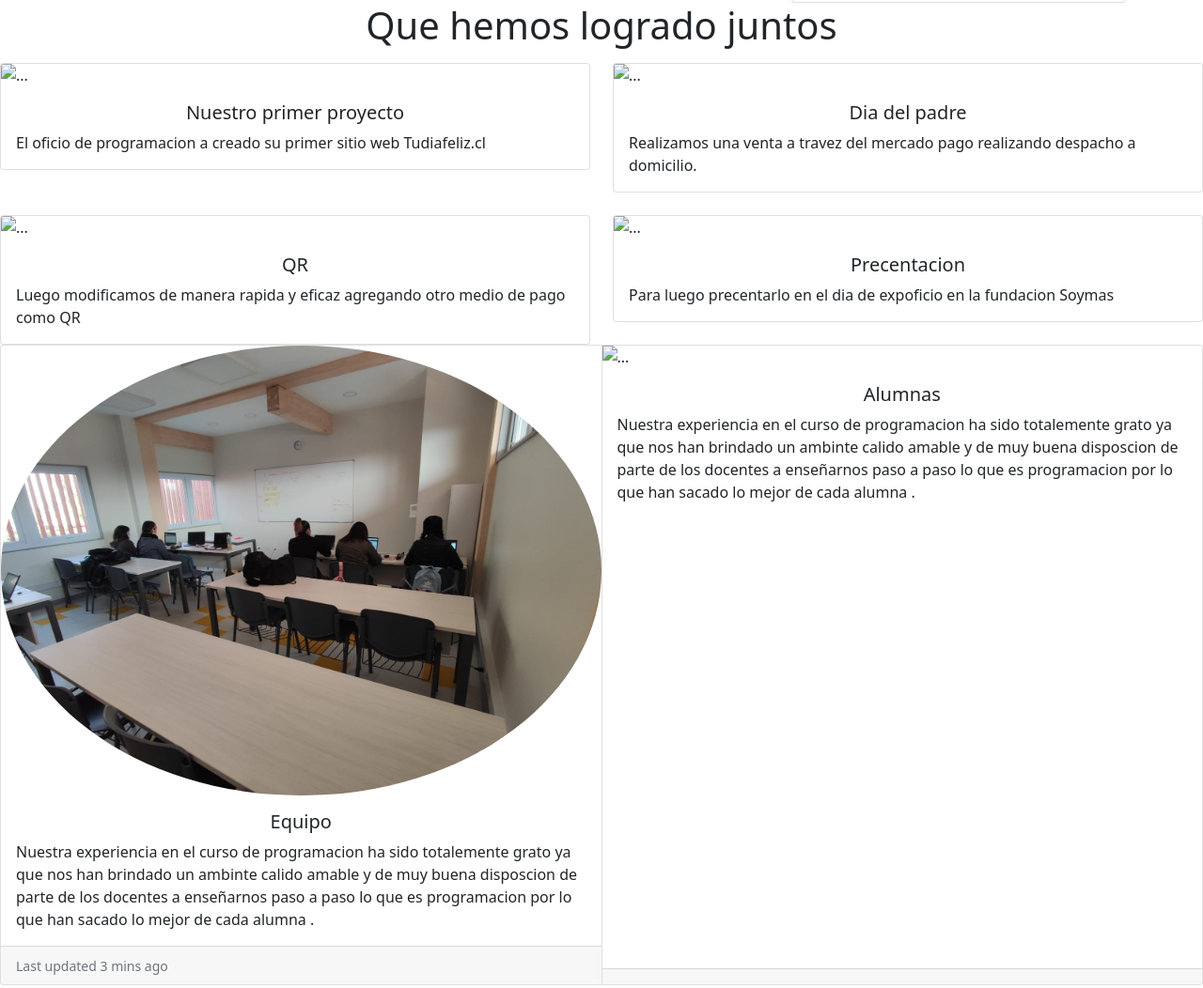
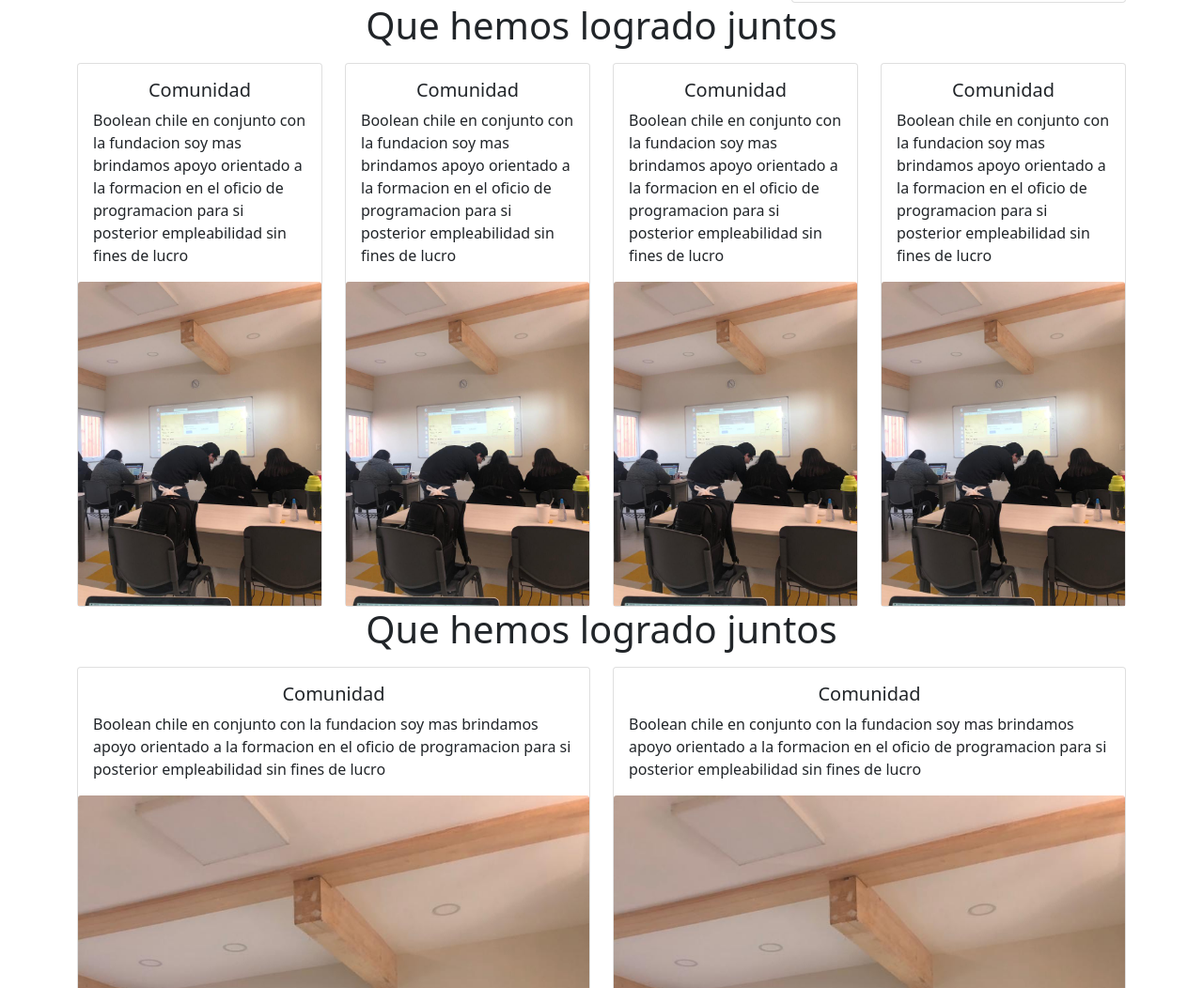
Before and after one commit to Mjkote/booleanchile, a plain HTML site: page index.html in a window 1280 px wide. Shown: the part 1375-2427 px from the top of the page at 94% size. Drawn offline with nearby package versions, Linux system fonts and the light colour scheme.

Commit message:
arregalar trajetas

```diff
--- a/index.html
+++ b/index.html
@@ -3,8 +3,12 @@
 
 <head>
 
+
+
   <meta charset="utf-8">
   <meta name="viewport" content="width=device-width, initial-scale=1">
+
+
 
 
   <link href="https://cdn.jsdelivr.net/npm/bootstrap@5.1.3/dist/css/bootstrap.min.css" rel="stylesheet"
@@ -12,6 +16,9 @@
   <link rel="stylesheet" href="style.css">
   <title>Boolean Chile</title>
 </head>
+
+
+
 
 
 <body>
@@ -32,6 +39,9 @@
     </div>
   </nav>
 
+
+
+
   <div class="container">
     <div class="row">
       <div class="col-4">
@@ -43,15 +53,23 @@
     </div>
   </div>
 
+
+
   <div class="container mb-5">
-    <h1 class="text-center">Lorem Ipsum</h1>
+    <h1 class="text-center">Responsabilidad Social</h1>
     <img src="assets/images/Foto 11.jpeg" class="img-fluid mx-auto d-block" alt="">
   </div>
+
+
 
   <svg xmlns="http://www.w3.org/2000/svg" viewBox="0 0 1440 220">
     <path fill="#5000ca" fill-opacity="0.74" d="M0,128L48,106.7C96,85,192,43,288,53.3C384,64,480,128,576,149.3C672,171,768,149,864,144C960,139,1056,149,1152,133.3C1248,117,1344,75,1392,53.3L1440,32L1440,0L1392,0C1344,0,1248,0,1152,0C1056,0,960,0,864,0C768,0,672,0,576,0C480,0,384,0,288,0C192,0,96,0,48,0L0,0Z"></path>
   </svg>
 
+
+
+
+  <!-- seccion superheroes -->
   <div class="container mt-0">
     <div class="row">
       <div class="col-4">
@@ -66,6 +84,8 @@
             </div>
           </div>
       </div>
+
+
       <div class="col-4">
           <div class="card">
             <img src="https://res.cloudinary.com/boolean-spa/image/upload/v1655224229/programming-intro/programmin-intro-illustration_qzzf7s.png"
@@ -77,6 +97,8 @@
             </div>
           </div>
       </div>
+
+
       <div class="col-4">
           <div class="card">
             <img src="https://res.cloudinary.com/boolean-spa/image/upload/w_1200,ar_1:1/v1623732986/Cyborgtransparent_lx7wnm.png"
@@ -92,89 +114,92 @@
     </div>
   </div>
 
+<div class="container">
   <h1 class="text-center mb-3">Que hemos logrado juntos</h1>
 
-  <div class="row row-cols-1 row-cols-md-2 g-4">
-    <div class="col">
+  <div class="row">
+    <div class="col-3">
       <div class="card">
-        <img src="foto 2.jpeg" class="card-img-top" alt="...">
         <div class="card-body">
-          <h5 class="card-title text-center">Nuestro primer proyecto</h5>
-          <p class="card-text">El oficio de programacion a creado su primer sitio web Tudiafeliz.cl</p>
+           <h5 class="card-title text-center">Comunidad</h5>
+           <p class="card-text">Boolean chile en conjunto con la fundacion soy mas brindamos apoyo orientado a la formacion
+            en el oficio de programacion para si posterior empleabilidad sin fines de lucro</p>
         </div>
+        <img src="assets/images/foto 2.jpeg" class="card-img-top" alt="...">
       </div>
     </div>
-    <div class="col">
+
+    <div class="col-3">
       <div class="card">
-        <img src="foto7.jpeg" class="card-img-top" alt="...">
         <div class="card-body">
-          <h5 class="card-title text-center">Dia del padre</h5>
-          <p class="card-text">Realizamos una venta a travez del mercado pago realizando despacho a domicilio.</p>
+           <h5 class="card-title text-center">Comunidad</h5>
+           <p class="card-text">Boolean chile en conjunto con la fundacion soy mas brindamos apoyo orientado a la formacion
+            en el oficio de programacion para si posterior empleabilidad sin fines de lucro</p>
         </div>
+        <img src="assets/images/foto 2.jpeg" class="card-img-top" alt="...">
       </div>
     </div>
-    <div class="col">
+
+    <div class="col-3">
       <div class="card">
-        <img src="foto8.jpeg" class="card-img-top" alt="...">
         <div class="card-body">
-          <h5 class="card-title text-center">QR</h5>
-          <p class="card-text">Luego modificamos de manera rapida y eficaz agregando otro medio de pago como QR</p>
+           <h5 class="card-title text-center">Comunidad</h5>
+           <p class="card-text">Boolean chile en conjunto con la fundacion soy mas brindamos apoyo orientado a la formacion
+            en el oficio de programacion para si posterior empleabilidad sin fines de lucro</p>
         </div>
+        <img src="assets/images/foto 2.jpeg" class="card-img-top" alt="...">
       </div>
     </div>
-    <div class="col">
+
+    <div class="col-3">
       <div class="card">
-        <img src="foto4.jpeg" class="card-img-top" alt="...">
         <div class="card-body">
-          <h5 class="card-title text-center">Precentacion</h5>
-          <p class="card-text">Para luego precentarlo en el dia de expoficio en la fundacion Soymas</p>
+           <h5 class="card-title text-center">Comunidad</h5>
+           <p class="card-text">Boolean chile en conjunto con la fundacion soy mas brindamos apoyo orientado a la formacion
+            en el oficio de programacion para si posterior empleabilidad sin fines de lucro</p>
         </div>
+        <img src="assets/images/foto 2.jpeg" class="card-img-top" alt="...">
       </div>
     </div>
   </div>
+</div>
+<div class="container">
+  <h1 class="text-center mb-3">Que hemos logrado juntos</h1>
+
+  <div class="row">
+    <div class="col-6">
+      <div class="card">
+        <div class="card-body">
+           <h5 class="card-title text-center">Comunidad</h5>
+           <p class="card-text">Boolean chile en conjunto con la fundacion soy mas brindamos apoyo orientado a la formacion
+            en el oficio de programacion para si posterior empleabilidad sin fines de lucro</p>
+        </div>
+        <img src="assets/images/foto 2.jpeg" class="card-img-top" alt="...">
+      </div>
+    </div>
 
 
 
 
-  <div class="card-group">
-    <div class="card">
-      <img src="assets/images/foto5.jpeg" class="rounded-circle card-img-top" alt="...">
-      <div class="card-body">
-        <h5 class="card-title text-center">Equipo</h5>
-        <p class="card-text">Nuestra experiencia en el curso de programacion ha sido totalemente grato ya que nos han
-          brindado un ambinte calido amable y de muy buena disposcion de parte de los docentes a enseñarnos paso a paso
-          lo que es programacion por lo que han sacado lo mejor de cada alumna .</p>
-      </div>
-      <div class="card-footer">
-        <small class="text-muted">Last updated 3 mins ago</small>
+
+    <div class="col-6">
+      <div class="card">
+        <div class="card-body">
+           <h5 class="card-title text-center">Comunidad</h5>
+           <p class="card-text">Boolean chile en conjunto con la fundacion soy mas brindamos apoyo orientado a la formacion
+            en el oficio de programacion para si posterior empleabilidad sin fines de lucro</p>
+        </div>
+        <img src="assets/images/foto 2.jpeg" class="card-img-top" alt="...">
       </div>
     </div>
-    <div class="card">
-      <img src="foto6.jpeg" class="card-img-top" alt="...">
-      <div class="card-body">
-
-        <h5 class="card-title text-center">Alumnas</h5>
+  </div>
+</div>
 
 
-        <p class="card-text">Nuestra experiencia en el curso de programacion ha sido totalemente grato ya que nos han
-          brindado un ambinte calido amable y de muy buena disposcion de parte de los docentes a enseñarnos paso a paso
-          lo que es programacion por lo que han sacado lo mejor de cada alumna .</p>
-      </div>
-      <div class="card-footer">
-        <small class="text-muted"></small>
-      </div>
-    </div>
 
-  </div>
-  <script src="https://cdn.jsdelivr.net/npm/bootstrap@5.1.3/dist/js/bootstrap.bundle.min.js"
-    integrity="sha384-ka7Sk0Gln4gmtz2MlQnikT1wXgYsOg+OMhuP+IlRH9sENBO0LRn5q+8nbTov4+1p"
-    crossorigin="anonymous"></script>
-  < </div>
-    <svg xmlns="http://www.w3.org/2000/svg" viewBox="0 0 1440 320">
-      <path fill="#0099ff" fill-opacity="0.8"
-        d="M0,64L48,58.7C96,53,192,43,288,37.3C384,32,480,32,576,58.7C672,85,768,139,864,138.7C960,139,1056,85,1152,64C1248,43,1344,53,1392,58.7L1440,64L1440,320L1392,320C1344,320,1248,320,1152,320C1056,320,960,320,864,320C768,320,672,320,576,320C480,320,384,320,288,320C192,320,96,320,48,320L0,320Z">
-      </path>
-    </svg>
-</body>
+
+
+
+
 
 </html>
```
